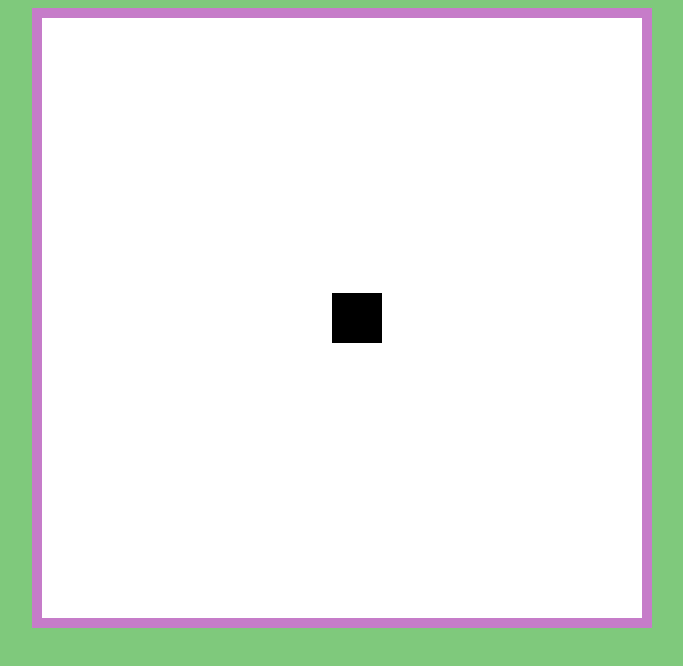
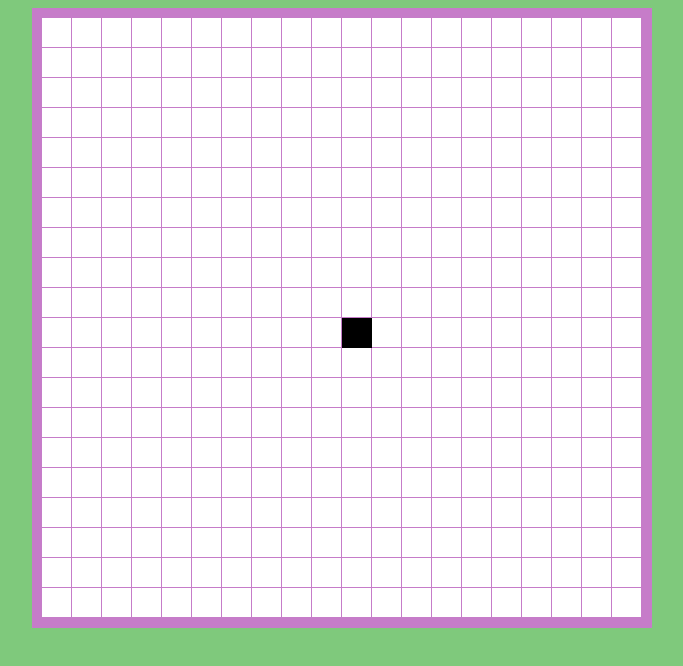
Before and after one commit to thoutn/js_snake, a plain HTML site: page index.html in a window 1280 px wide. Shown: the whole page, without its empty margins (298-981 px from the left). Drawn offline with Linux system fonts and the light colour scheme.

Commit message:
Some fix of snake control and snake-wall collision

```diff
--- a/index.html
+++ b/index.html
@@ -27,14 +27,34 @@
 
 
         // Snake
-        const snakeSize = 50;
-        let snakeSpeed = 5;
+        const snakeSize = 30;
+        let snakeSpeed = 30;
 
         let snakePosX = 0;
-        let snakePosY = canvas.height / 2 - snakeSize / 2;
+        let snakePosY = canvas.height / 2; //- snakeSize / 2;
 
         let snakeVelX = 1;
         let snakeVelY = 0;
+
+
+        // Snake and wall collision
+        let checkWallCollision = function() {
+            if (snakePosX > canvas.width - snakeSize) {
+                snakePosX = 0;
+            }
+
+            if (snakePosX < 0) {
+                snakePosX = canvas.width - snakeSize;
+            }
+
+            if (snakePosY > canvas.height - snakeSize) {
+                snakePosY = 0;
+            }
+
+            if (snakePosY < 0) {
+                snakePosY = canvas.height - snakeSize;
+            }
+        }
 
 
         // Move snake
@@ -42,20 +62,19 @@
             snakePosX += snakeVelX * snakeSpeed;
             snakePosY += snakeVelY * snakeSpeed;
 
-            if (snakePosX > canvas.width) {
-                snakePosX = 0;
-            }
+            checkWallCollision();
+        }
 
-            if (snakePosX < -snakeSize) {
-                snakePosX = canvas.width;
-            }
 
-            if (snakePosY > canvas.height) {
-                snakePosY = 0;
-            }
+        // Draw grid
+        let drawGrid = function() {
+            let tileCountY = canvas.height / snakeSize;
+            let tileCountX = canvas.width / snakeSize;
 
-            if (snakePosY < -snakeSize) {
-                snakePosY = canvas.height;
+            for (let i = 0; i < tileCountY; i++) {
+                for (let j = 0; j < tileCountX; j++) {
+                    drawRect(j*snakeSize, i*snakeSize, snakeSize - 1, snakeSize - 1, 'white');
+                }
             }
         }
 
@@ -63,7 +82,10 @@
         // Draw game frame
         let drawGameFrame = function() {
             // background
-            drawRect(0, 0, canvas.width, canvas.height, 'white');
+            drawRect(0, 0, canvas.width, canvas.height, '#c67cc9');
+
+            // grid
+            drawGrid();
 
             // snake
             drawRect(snakePosX, snakePosY, snakeSize, snakeSize, 'black');
@@ -81,27 +103,31 @@
         let checkKeyPush = function(event) {
             switch (event.key) {
                 case 'ArrowUp':
-                    if (snakeVelY != 1) {
+                    if (snakeVelY != 1 && !isEventDetected) {
                         snakeVelY = -1;
                         snakeVelX = 0;
+                        isEventDetected = true;
                     }
                     break;
                 case 'ArrowDown':
-                    if (snakeVelY != -1) {
+                    if (snakeVelY != -1 && !isEventDetected) {
                         snakeVelY = 1;
                         snakeVelX = 0;
+                        isEventDetected = true;
                     }
                     break;
                 case 'ArrowLeft':
-                    if (snakeVelX != 1) {
+                    if (snakeVelX != 1 && !isEventDetected) {
                         snakeVelX = -1;
                         snakeVelY = 0;
+                        isEventDetected = true;
                     }
                     break;
                 case 'ArrowRight':
-                    if (snakeVelX != -1) {
+                    if (snakeVelX != -1 && !isEventDetected) {
                         snakeVelX = 1;
                         snakeVelY = 0;
+                        isEventDetected = true;
                     }
                     break;
                 default:
@@ -112,14 +138,17 @@
 
         // Listener
         document.addEventListener('keydown', checkKeyPush);
+        let isEventDetected = false;
 
 
         // Game loop
         let runGame = function() {
+            isEventDetected = false;
             drawGameFrame();
             moveSnake();
 
-            requestAnimationFrame(runGame);
+            //requestAnimationFrame(runGame);
+            setTimeout(runGame, 500);
         }
 
         runGame();
```
